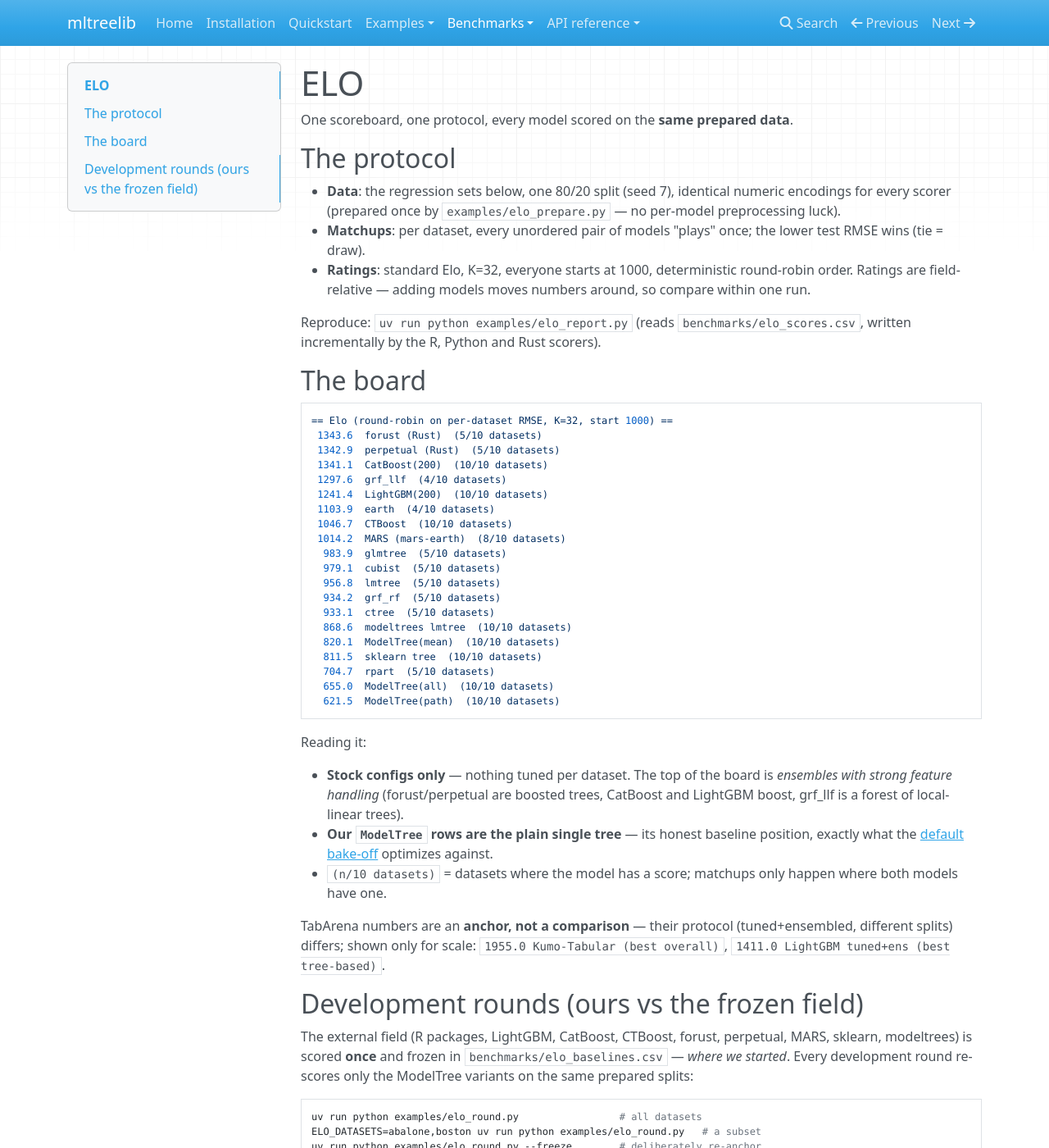
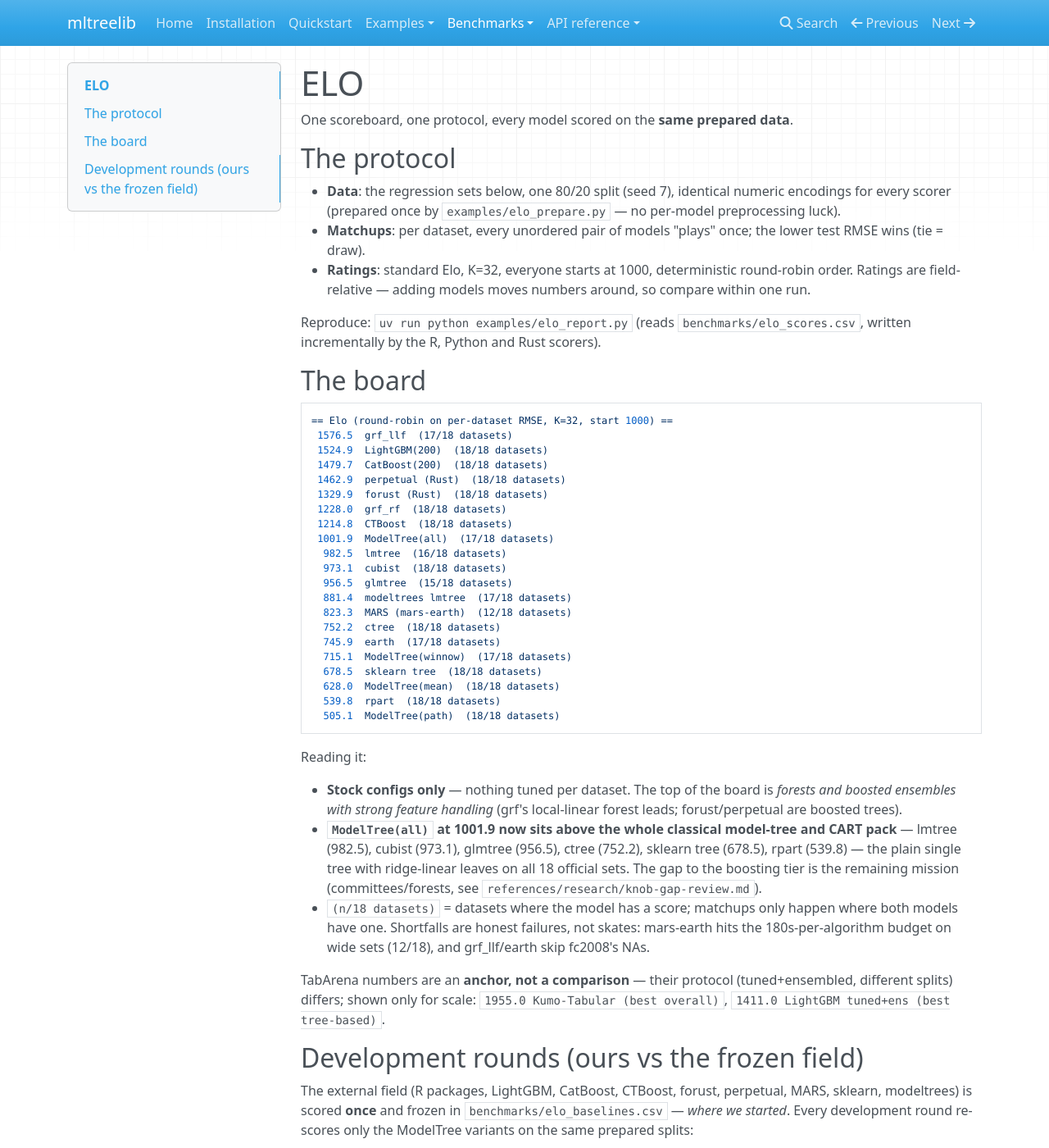
Before and after one commit to jkapila/mltreelib, an MkDocs documentation site: the page built from docs/benchmarks/elo.md, in a window 1280 px wide and 1400 px high. Shown: the whole window at 82% size. Built offline with MkDocs 1.6.1, drawn with Linux system fonts in a browser that asks for light colours; nearby versions of some CDN libraries.

Commit message:
Elo field complete: 18 datasets x 20 models, baselines frozen, board live
- Full field (13 TabArena regression + 5 RuleQuest) via the budgeted
  orchestrator: 344 scores + 174 attempts; 180s per algorithm x dataset
  held (mars-earth capped on wide sets -> 12/18, honest)
- Headline: ModelTree(all) 1001.9 above the classical pack (lmtree 982.5,
  cubist 973.1, glmtree 956.5, sklearn tree 678.5, rpart 539.8); forests
  and boosting lead (grf_llf 1576.5, LightGBM 1524.9)
- elo_baselines.csv frozen (the 'where we started' anchor for rounds);
  docs/benchmarks/elo_board.md regenerated (TabArena-style wide table +
  interactive sortable view); ELO page carries the final board + readings
- knob-surface gap review completed (rpart/ctree/cubist/C50/sklearn) in
  references/research; defaults rebake deferred per direction

````diff
--- a/docs/benchmarks/elo.md
+++ b/docs/benchmarks/elo.md
@@ -21,37 +21,43 @@ scorers).
 
 ```text
 == Elo (round-robin on per-dataset RMSE, K=32, start 1000) ==
- 1343.6  forust (Rust)  (5/10 datasets)
- 1342.9  perpetual (Rust)  (5/10 datasets)
- 1341.1  CatBoost(200)  (10/10 datasets)
- 1297.6  grf_llf  (4/10 datasets)
- 1241.4  LightGBM(200)  (10/10 datasets)
- 1103.9  earth  (4/10 datasets)
- 1046.7  CTBoost  (10/10 datasets)
- 1014.2  MARS (mars-earth)  (8/10 datasets)
-  983.9  glmtree  (5/10 datasets)
-  979.1  cubist  (5/10 datasets)
-  956.8  lmtree  (5/10 datasets)
-  934.2  grf_rf  (5/10 datasets)
-  933.1  ctree  (5/10 datasets)
-  868.6  modeltrees lmtree  (10/10 datasets)
-  820.1  ModelTree(mean)  (10/10 datasets)
-  811.5  sklearn tree  (10/10 datasets)
-  704.7  rpart  (5/10 datasets)
-  655.0  ModelTree(all)  (10/10 datasets)
-  621.5  ModelTree(path)  (10/10 datasets)
+ 1576.5  grf_llf  (17/18 datasets)
+ 1524.9  LightGBM(200)  (18/18 datasets)
+ 1479.7  CatBoost(200)  (18/18 datasets)
+ 1462.9  perpetual (Rust)  (18/18 datasets)
+ 1329.9  forust (Rust)  (18/18 datasets)
+ 1228.0  grf_rf  (18/18 datasets)
+ 1214.8  CTBoost  (18/18 datasets)
+ 1001.9  ModelTree(all)  (17/18 datasets)
+  982.5  lmtree  (16/18 datasets)
+  973.1  cubist  (18/18 datasets)
+  956.5  glmtree  (15/18 datasets)
+  881.4  modeltrees lmtree  (17/18 datasets)
+  823.3  MARS (mars-earth)  (12/18 datasets)
+  752.2  ctree  (18/18 datasets)
+  745.9  earth  (17/18 datasets)
+  715.1  ModelTree(winnow)  (17/18 datasets)
+  678.5  sklearn tree  (18/18 datasets)
+  628.0  ModelTree(mean)  (18/18 datasets)
+  539.8  rpart  (18/18 datasets)
+  505.1  ModelTree(path)  (18/18 datasets)
 ```
 
 Reading it:
 
 - **Stock configs only** — nothing tuned per dataset. The top of the board is
-  *ensembles with strong feature handling* (forust/perpetual are boosted trees,
-  CatBoost and LightGBM boost, grf_llf is a forest of local-linear trees).
-- **Our `ModelTree` rows are the plain single tree** — its honest baseline
-  position, exactly what the [default bake-off](../reference/model.md)
-  optimizes against.
-- `(n/10 datasets)` = datasets where the model has a score; matchups only
-  happen where both models have one.
+  *forests and boosted ensembles with strong feature handling* (grf's
+  local-linear forest leads; forust/perpetual are boosted trees).
+- **`ModelTree(all)` at 1001.9 now sits above the whole classical model-tree
+  and CART pack** — lmtree (982.5), cubist (973.1), glmtree (956.5), ctree
+  (752.2), sklearn tree (678.5), rpart (539.8) — the plain single tree with
+  ridge-linear leaves on all 18 official sets. The gap to the boosting tier
+  is the remaining mission (committees/forests, see
+  `references/research/knob-gap-review.md`).
+- `(n/18 datasets)` = datasets where the model has a score; matchups only
+  happen where both models have one. Shortfalls are honest failures, not
+  skates: mars-earth hits the 180s-per-algorithm budget on wide sets (12/18),
+  and grf_llf/earth skip fc2008's NAs.
 
 TabArena numbers are an **anchor, not a comparison** — their protocol
 (tuned+ensembled, different splits) differs; shown only for scale:
````
Also changed, not shown: docs/benchmarks/elo_board.md (added, +64 -0 lines), references/research/knob-gap-review.md (added, +99 -0 lines), 3 other files.
